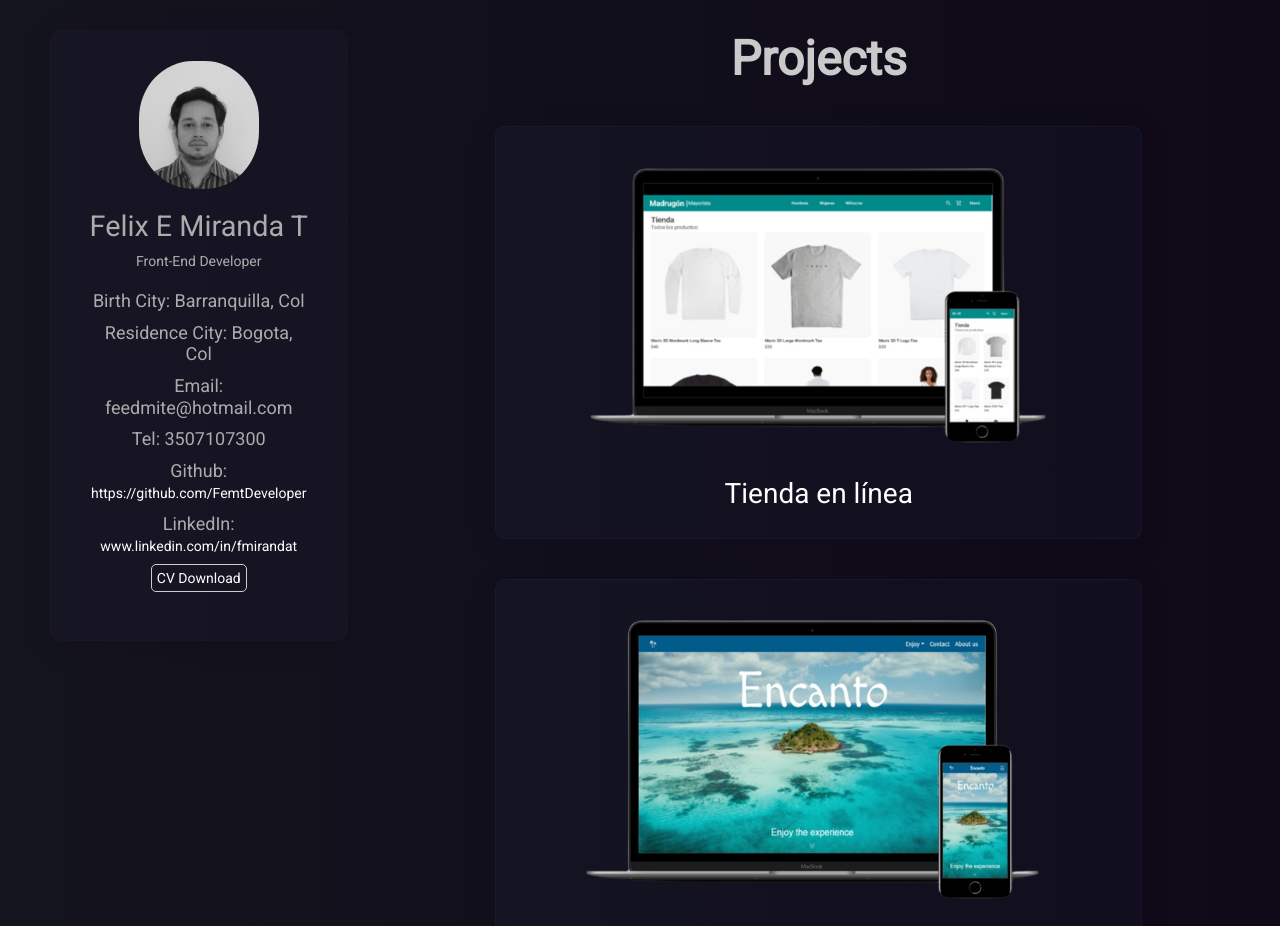
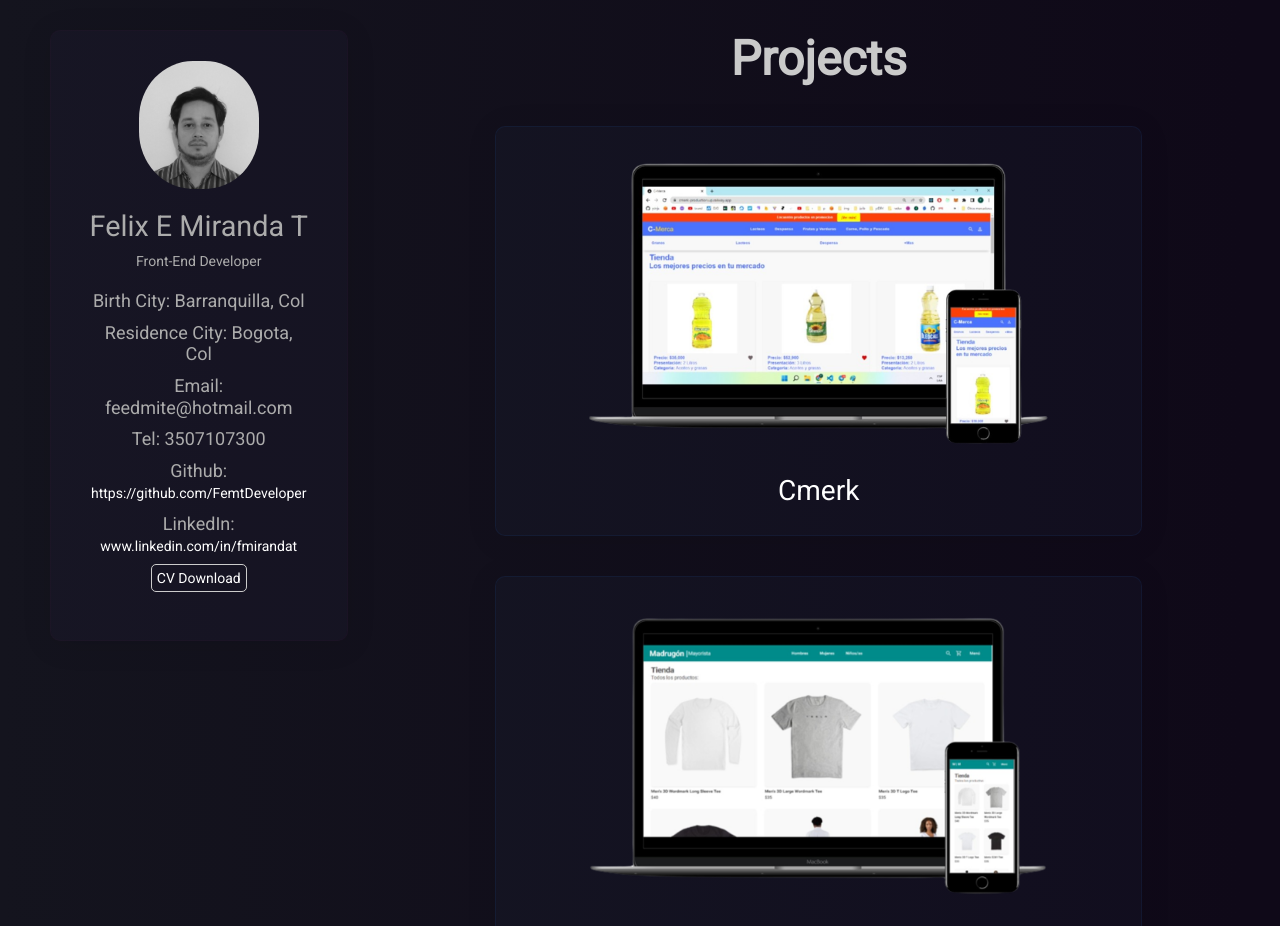
Before and after one commit to FemtDeveloper/my-portfolio, a React (Vite) app: page / in a window 1280 px wide. Shown: the part 800-1726 px from the top of the page. Built offline with nearby package versions, Linux system fonts and the light colour scheme.

Commit message:
cmerk added

```diff
--- a/src/components/ProjectLinks.jsx
+++ b/src/components/ProjectLinks.jsx
@@ -9,6 +9,7 @@ import countries from "./../imgs/countries-m.png";
 import encanto from "./../imgs/encanto-m.png";
 import madrugon from "./../imgs/madrugon-m.png";
 import fenagro from "./../imgs/fenagro-m.png";
+import cmerk from "./../imgs/mockup-cmerk.png";
 
 import "./ProjectLinks.css";
 
@@ -44,6 +45,12 @@ const ProjectLinks = () => {
     <>
       <h1>Projects</h1>
       <div className="projects-container">
+        <a href="https://cmerk-production.up.railway.app/" target="_blank">
+          <motion.article whileHover={{ scale: 1.05 }}>
+            <img src={cmerk} alt="" />
+            <h3>Cmerk</h3>
+          </motion.article>
+        </a>
         <a href="https://madrugonmayorista.co/" target="_blank">
           <motion.article whileHover={{ scale: 1.05 }}>
             <img src={madrugon} alt="" />
```
Also changed, not shown: src/imgs/mockup-cmerk.png (added).
